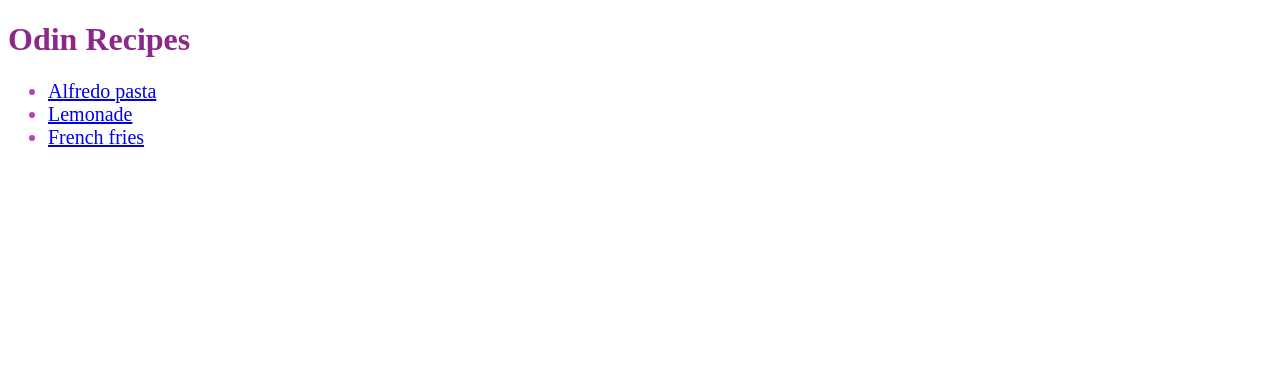
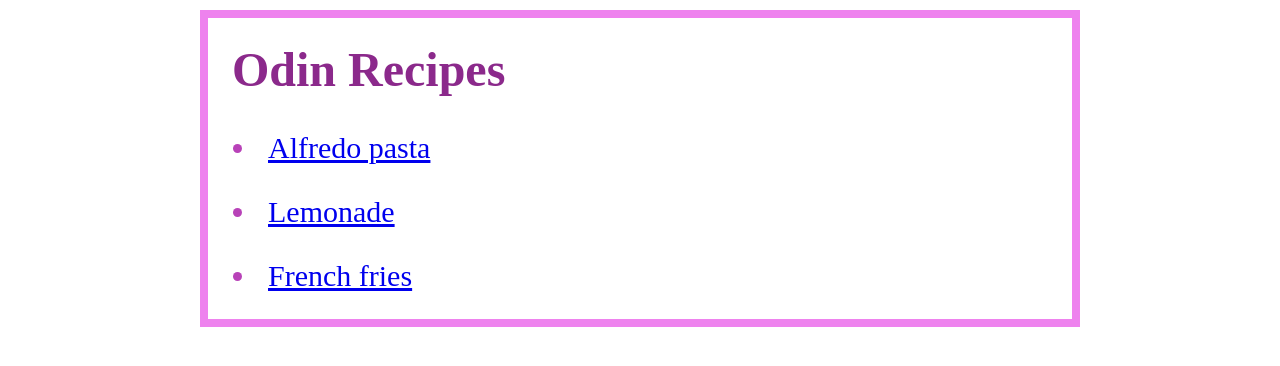
Before and after one commit to nishachari-here/odin-recipes, a plain HTML site: page index.html in a window 1280 px wide. Drawn offline with Linux system fonts and the light colour scheme.

Commit message:
Edit index.html with margins,borders,paddings

```diff
--- a/index.html
+++ b/index.html
@@ -9,11 +9,20 @@
       {
         font-weight: bolder;
         color: rgba(119, 5, 119, 0.856);
+        margin: 24px;
+        font-size: 48px;
       }
       li
       {
         color: rgba(172, 34, 172, 0.856);
-        font-size: 20px;
+        font-size: 30px;
+        padding: 10px;
+        margin: 10px;
+      }
+      body
+      {
+        margin: 10px 200px;
+        border: solid 8px violet;
       }
     </style>
 </head>
```
